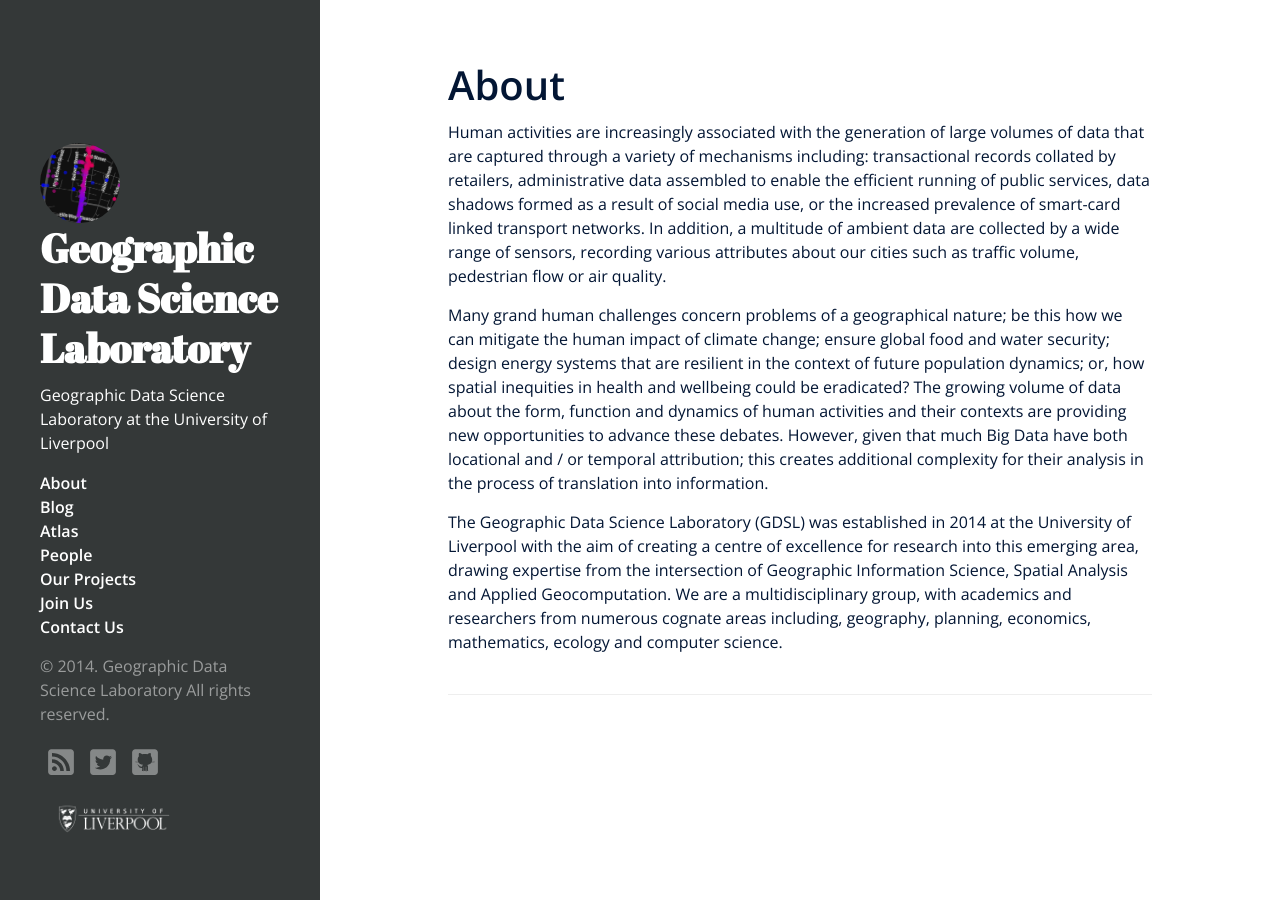
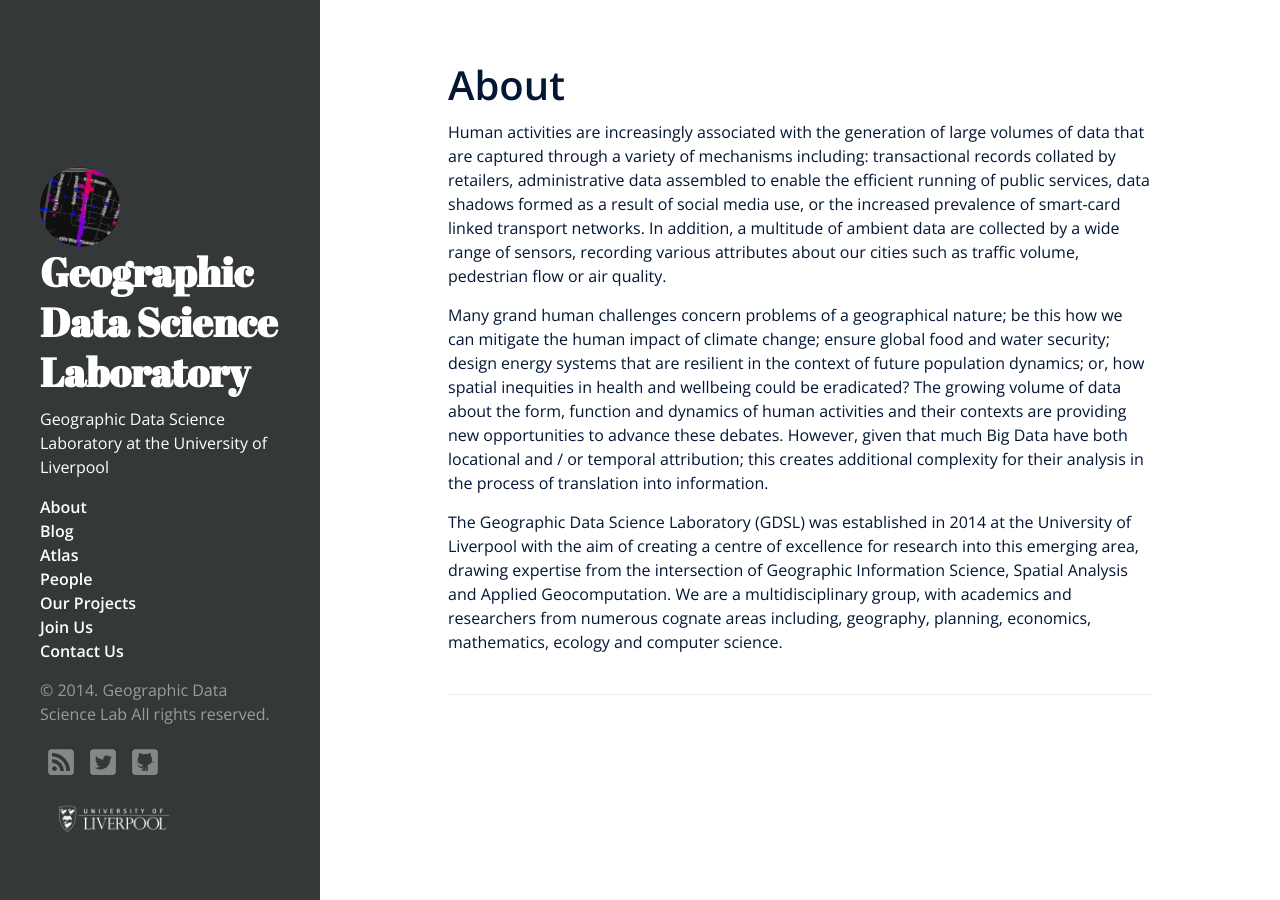
Before and after one commit to alexsingleton/geographicdatascience, a Jekyll site: the page built from about.md, in a window 1280 px wide. Built offline with Jekyll 4.4.1, drawn with Linux system fonts in a browser that asks for light colours; nearby versions of some CDN libraries; Markdown is read by kramdown in place of the engine named in the settings; comment, search, counter and statistics services are not loaded.

Commit message:
minor change

```diff
--- a/_config.yml
+++ b/_config.yml
@@ -4,7 +4,7 @@ description:  'Geographic Data Science Laboratory at the University of Liverpool
 url:    http://www.geographicdatascience.com
 version:      1.1.1
 author:
-  name:       Geographic Data Science Laboratory
+  name:       Geographic Data Science Lab
   email:      alex.singleton@liverpool.ac.uk
 markdown:     rdiscount
 permalink:    pretty
```
